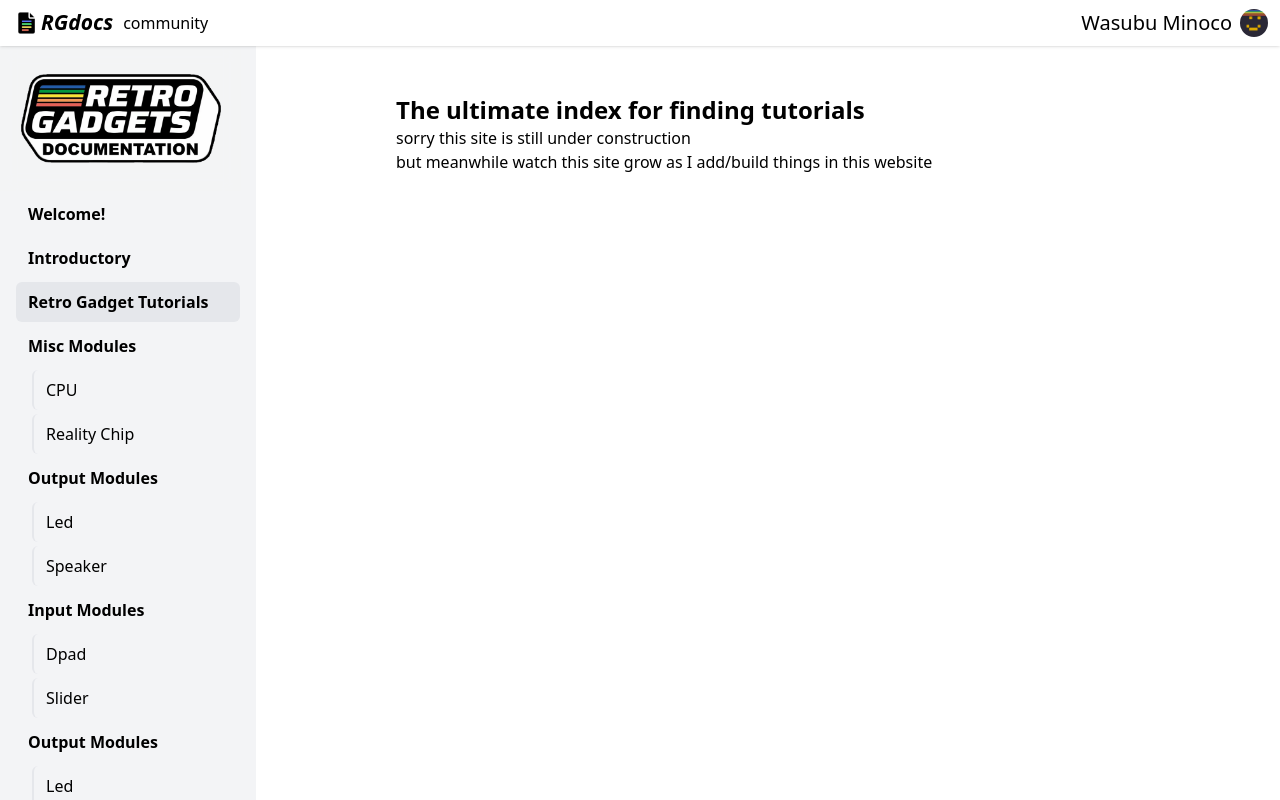
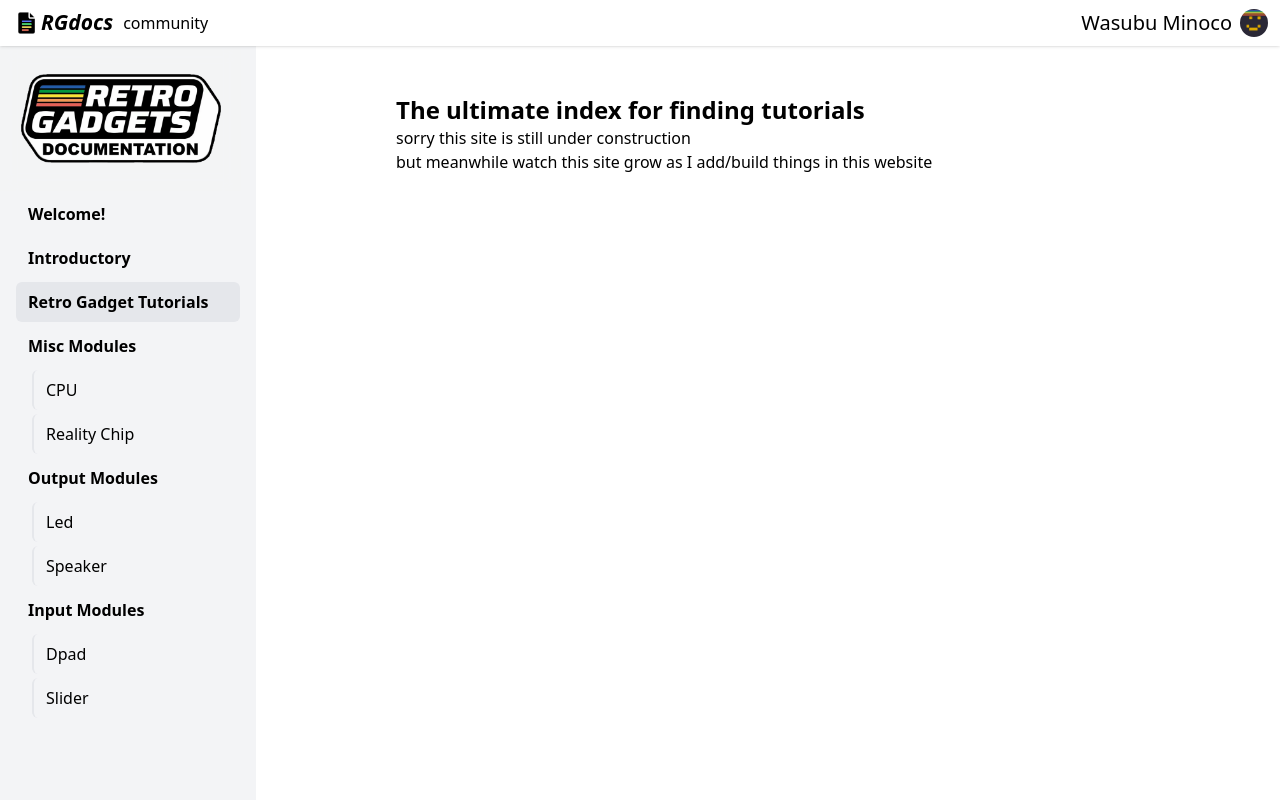
Before and after one commit to wasubu/mino-website, a React (Vite) app in the folder rgdocsBuilder/: page /rgdocs/retro-gadget-tutorials in a window 1280 px wide. Built offline with nearby package versions, Linux system fonts and the light colour scheme.

Commit message:
about to populate the sidebar with modules so I made a list of modules inside it

```diff
--- a/rgdocsBuilder/src/components/Sidebar.tsx
+++ b/rgdocsBuilder/src/components/Sidebar.tsx
@@ -39,13 +39,45 @@ const Sidebar: React.FC<{ isOpen: boolean }> = ({ isOpen }) => {
                             </li>
                         </ul>
                     </ElementGroup>
-                    <Dummy></Dummy>
-                    <Dummy></Dummy>
                 </ul>
             </nav >
         </div>
     );
 };
+
+/*
+* [ ] screen
+* [x] slider
+* [x] led
+* [ ] Led Strip
+* [x] Speaker
+* [ ] Analog Guage
+* [x] Reality Chip
+* [ ] Knob
+* [ ] Analog Stick
+* [x] CPU Chip
+* [ ] Keypad
+* [ ] Led Button
+* [ ] Webcam
+* [ ] Lcd Display
+* [ ] Led Matrix
+* [ ] Flash Memory
+* [ ] Serial
+* [ ] Power Button
+* [ ] ROM
+* [ ] Video Chip
+* [ ] Keyboard Chip
+* [x] DPad
+* [ ] ScreenButton
+* [ ] Switch
+* [ ] Segment Display
+* [ ] Audio Chip
+* [ ] Decoration
+* [ ] Gamepad Chip
+* [ ] Magnetic Connector
+* [ ] Security Chip
+* [ ] Wifi Chip
+*/
 
 function Dummy() {
     const indentedItems = "ml-4 space-y-1"
```
Also changed, not shown: rgdocsBuilder/src/main.tsx (+8 -6 lines).
